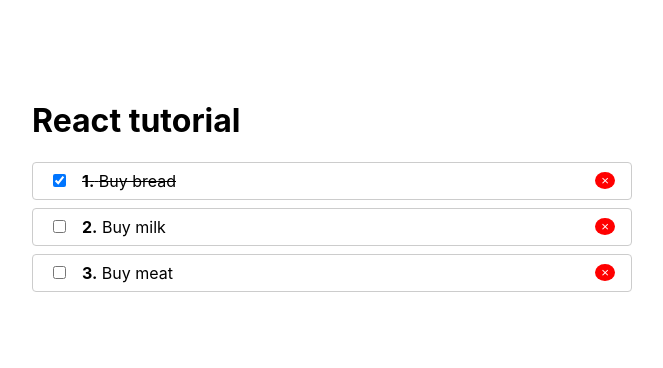
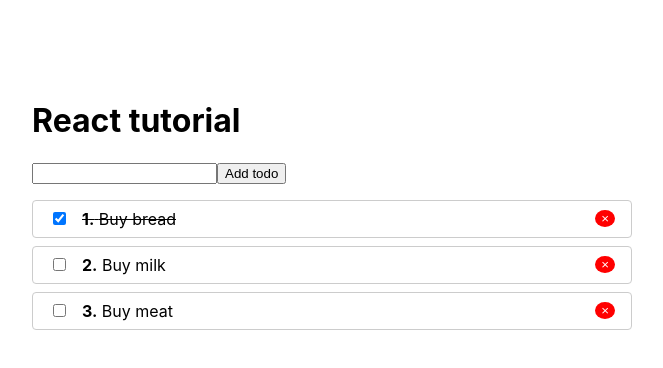
Before and after one commit to eduardsrcs/reacttodo, a React (Create React App) app: page / in a window 1280 px wide. Shown: the top 368 px of the page, without its empty margins (308-971 px from the left). Built offline with nearby package versions, Linux system fonts and the light colour scheme.

Commit message:
add todo implemented

```diff
--- a/src/App.js
+++ b/src/App.js
@@ -1,5 +1,7 @@
 import React from 'react'
 import TodoList from './Todo/TodoList'
+import AddTodo from './Todo/AddTodo'
+import Context from './context'
 
 function App() {
   const [todos, setTodos] = React.useState([
@@ -17,11 +19,31 @@
     }))
   }
 
+  function removeTodo(id) {
+    setTodos(todos.filter(todo => todo.id !==id))
+  }
+
+  function addTodo(title) {
+    setTodos(todos.concat([{
+      title,
+      id: Date.now(),
+      completed: false
+    }]))
+
+  }
+
   return (
-    <div className='wrapper'>
-      <h1>React tutorial</h1>
-      <TodoList todos={todos} onToggle={toggleTodo}/>
-    </div>
+    <Context.Provider value={{removeTodo}}>
+      <div className='wrapper'>
+        <h1>React tutorial</h1>
+        <AddTodo onCreate={addTodo} />
+        {todos.length
+          ? <TodoList todos={todos} onToggle={toggleTodo}/>
+          : <p>No todos</p>
+        }
+
+      </div>
+    </Context.Provider>
   )
 }
 
--- /dev/null
+++ b/src/Todo/AddTodo.js
@@ -0,0 +1,27 @@
+import React, { useState } from 'react'
+import PropTypes, { func } from 'prop-types'
+
+function AddTodo({onCreate}) {
+  const [ value, setValue ] = useState('')
+
+  function submitHandler(event) {
+    event.preventDefault()
+
+    if(value.trim()) {
+      onCreate(value)
+      setValue('')
+    }
+  }
+  return (
+    <form style={{marginBottom: '1rem'}} onSubmit={submitHandler}>
+      <input value={value} onChange={event => setValue(event.target.value)}/>
+      <button type='submit'>Add todo</button>
+    </form>
+  )
+}
+
+AddTodo.propTypes = {
+  onCreate: PropTypes.func.isRequired
+}
+
+export default AddTodo
--- a/src/Todo/TodoItem.js
+++ b/src/Todo/TodoItem.js
@@ -1,5 +1,6 @@
-import React from 'react'
+import React, { useContext } from 'react'
 import PropTypes from 'prop-types'
+import Context from '../context'
 
 const styles = {
   li: {
@@ -17,6 +18,7 @@
 }
 
 function TodoItem({todo, index, onChange}) {
+  const { removeTodo } = useContext(Context)
   const classes = []
   if(todo.completed) classes.push('done')
   return (
@@ -32,7 +34,7 @@
         &nbsp;
         {todo.title}
       </span>
-      <button className='rm'>&times;</button>
+      <button className='rm' onClick={removeTodo.bind(null, todo.id)}>&times;</button>
     </li>
   )
 }
--- a/src/context.js
+++ b/src/context.js
@@ -0,0 +1,5 @@
+import React from 'react'
+
+const Context = React.createContext()
+
+export default Context
```
